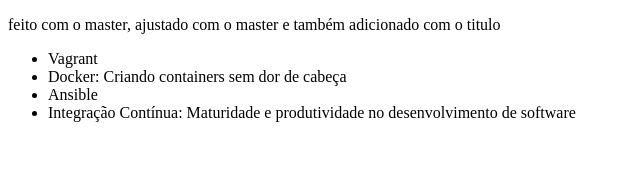
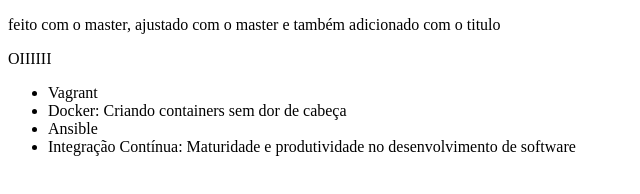
Before and after one commit to Skema1114/git-e-github-curso-alura, a plain HTML site: page index.html in a window 1280 px wide. Shown: the whole page, without its empty margins (0-640 px from the left). Drawn offline with Linux system fonts and the light colour scheme.

Commit message:
Commitandon o OI que sera apagado

```diff
--- a/index.html
+++ b/index.html
@@ -10,6 +10,8 @@
     <p>
       feito com o master, ajustado com o master e também adicionado com o titulo
     </p>
+
+    <p>OIIIIII</p>
   </head>
 
   <body>
```
